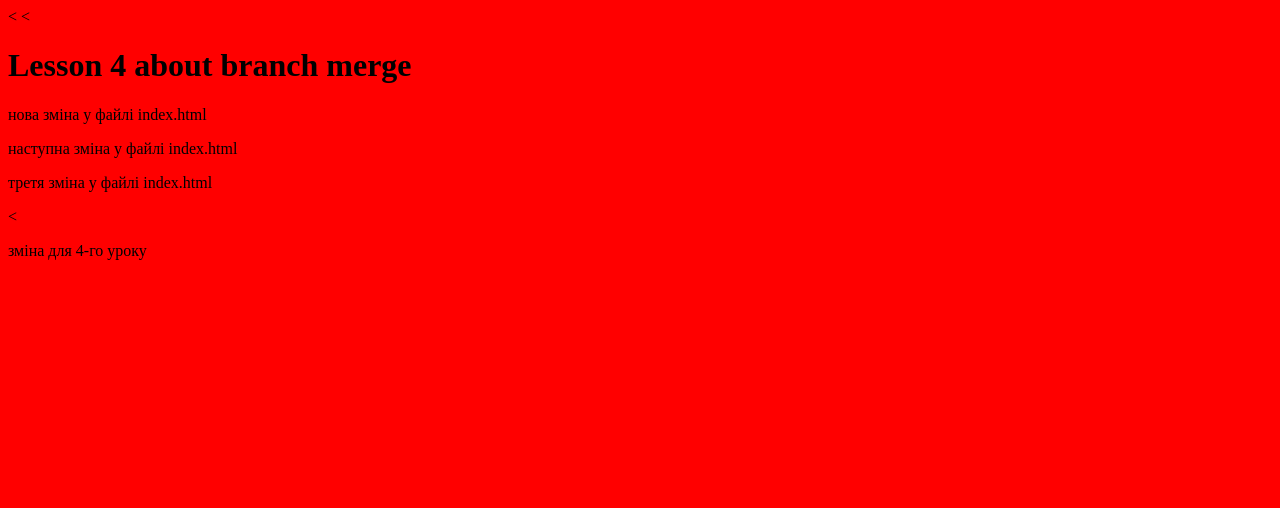
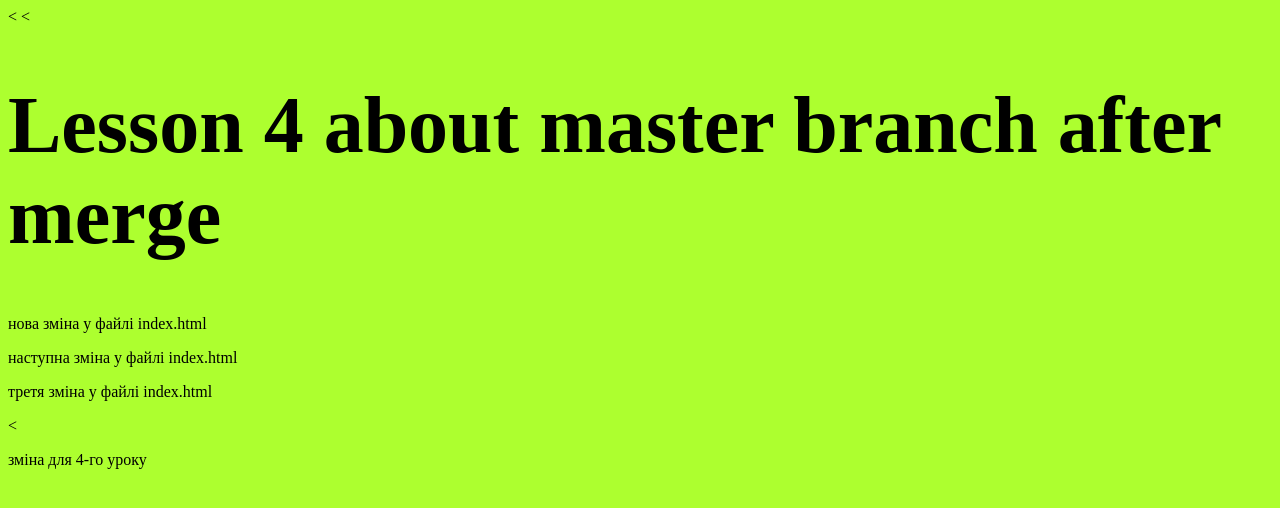
Before and after one commit to yakubonar/FirstRep, a plain HTML site: page index.html in a window 1280 px wide. Drawn offline with Linux system fonts and the light colour scheme.

Commit message:
commit 1628

```diff
--- a/index.html
+++ b/index.html
@@ -7,7 +7,7 @@
 
 </head>
 <body>
-	<h1>Lesson 4 about branch merge</h1>
+	<h1>Lesson 4 about master branch after merge</h1>
 	<p>нова зміна у файлі index.html</p>
 	<p>наступна зміна у файлі index.html</p>
 	<p>третя зміна у файлі index.html</p>
--- a/style.css
+++ b/style.css
@@ -1,3 +1,6 @@
 body {
-	background: red;
+	background: greenyellow;
 }
+h1{
+	font-size: 80px;
+}
```
